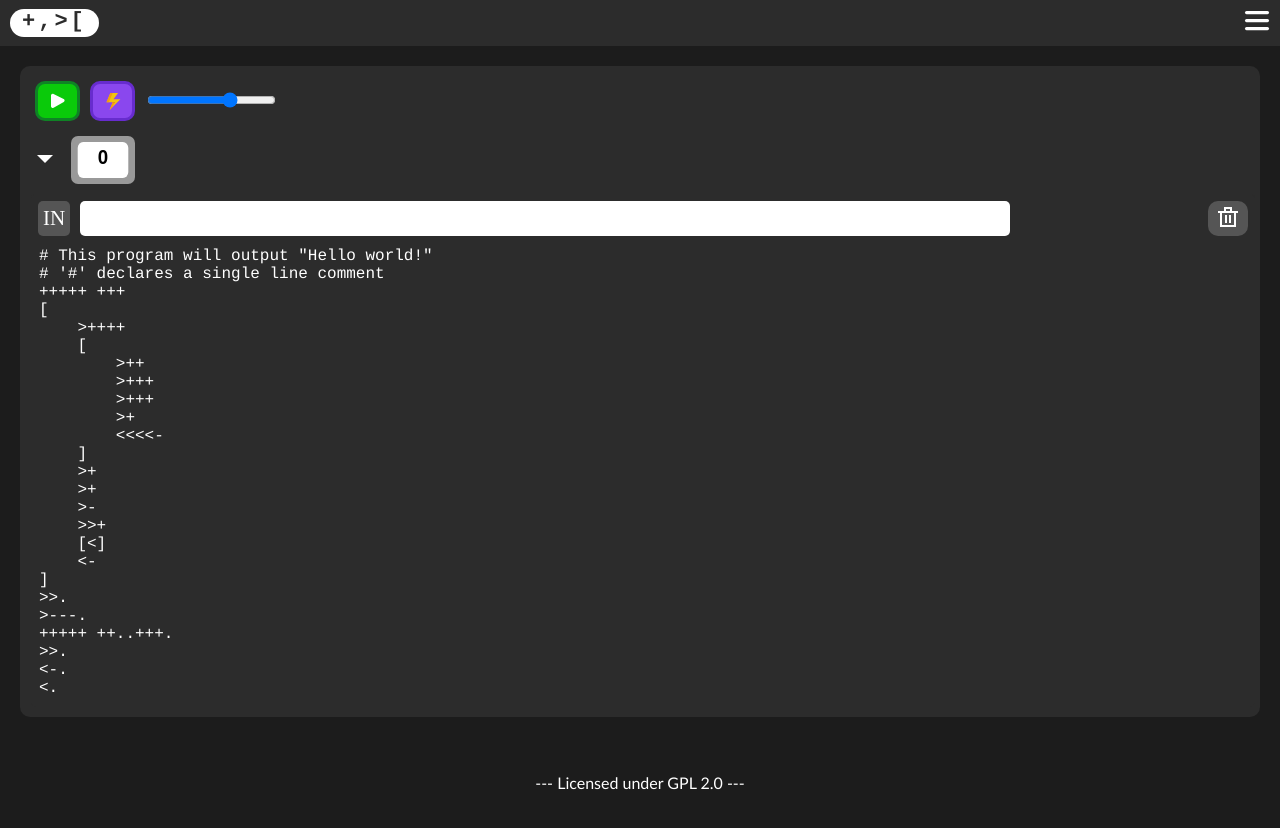
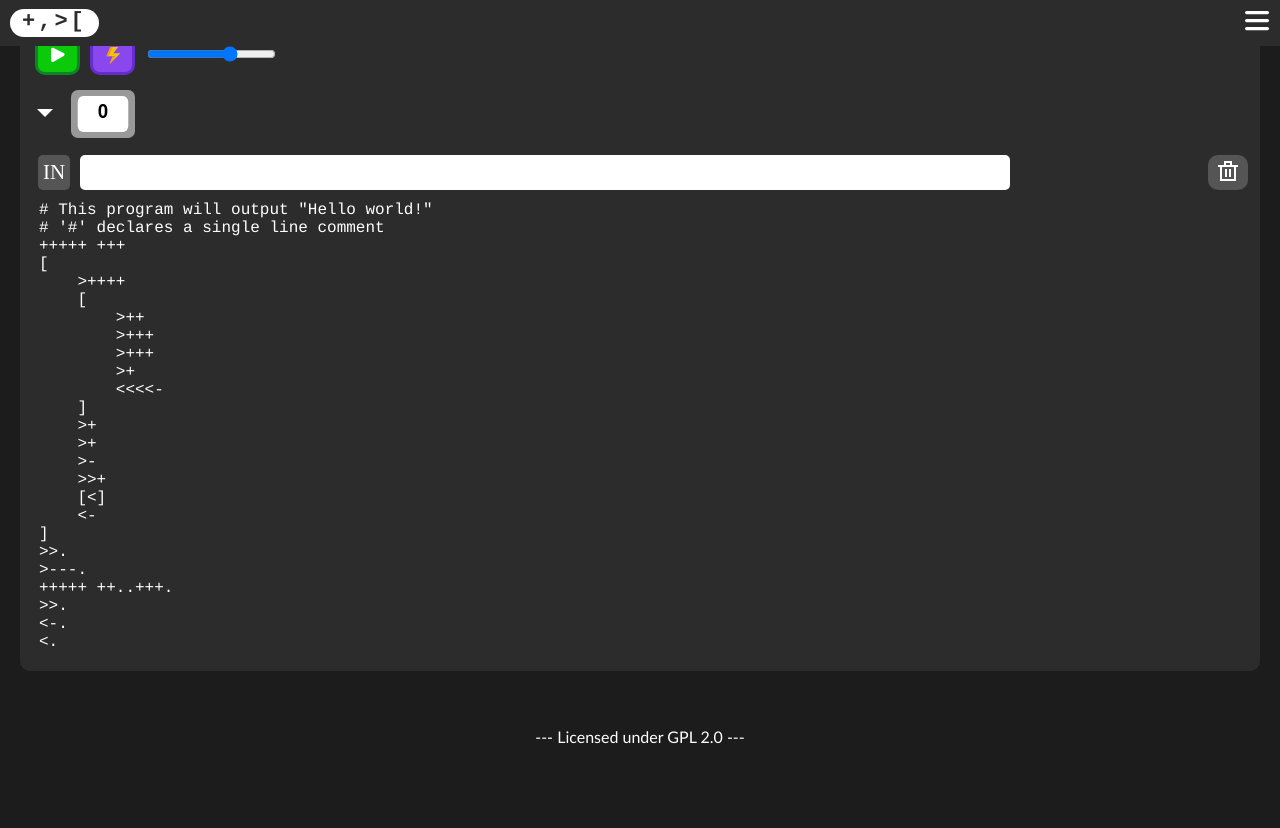
Before and after one commit to zhangzheheng12345/visual-brainfuck-web, a Vue app: page / in a window 1280 px wide. Shown: the top 828 px of the page. After the commit the page ends 800 px from the top, so only its background shows below. Built offline with nearby package versions, Linux system fonts and the light colour scheme; a web font is replaced by a local one.

Commit message:
Update README.md and styles

```diff
--- a/src/components/topBar.vue
+++ b/src/components/topBar.vue
@@ -33,6 +33,9 @@ export default {
     height: 40px;
     background-color: var(--very-dark-grey);
     padding: 3px;
+    position: fixed;
+    right: 0px;
+    top: 0px;
 }
 
 #bfLogo {
@@ -43,7 +46,7 @@ export default {
     padding-bottom: 3px;
     font-size: 22px;
     border-radius: 15px;
-    position: absolute;
+    position: fixed;
     left: 10px;
     top: 9px;
     font-family: "TheGoodMonolith", Courier, Menlo, Consolas, monospace;
```
Also changed, not shown: 1 other file (tests, documents, lock files or other folders).
